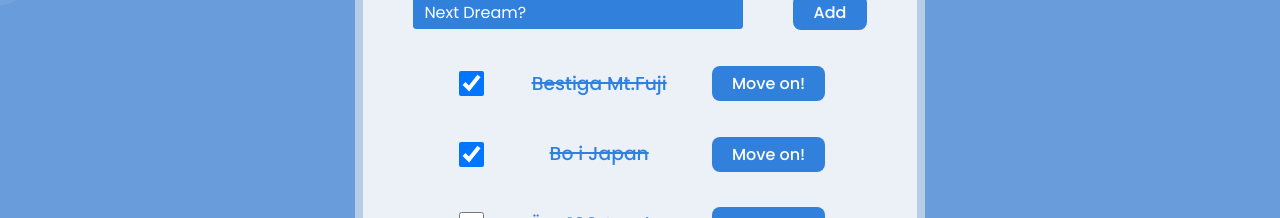
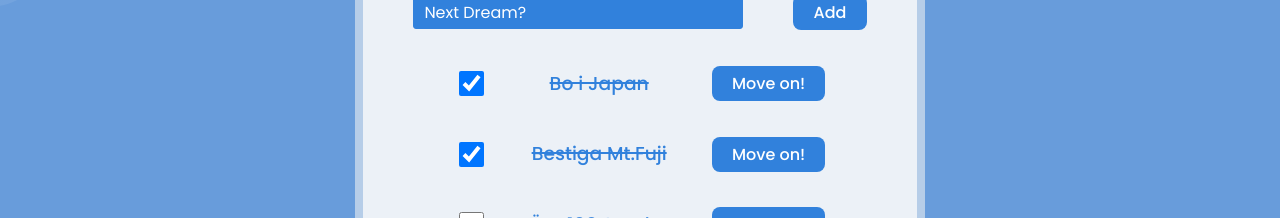
Before and after one commit to billiswruce/dreamlog, a React (Vite) app: page / in a window 1280 px wide. Shown: the part 292-510 px from the top of the page. Built offline with nearby package versions, Linux system fonts and the light colour scheme.

Commit message:
fixed sorting

```diff
--- a/src/components/DreamApp.tsx
+++ b/src/components/DreamApp.tsx
@@ -63,11 +63,8 @@
   const sortedDreams = dreams.slice().sort((a, b) => {
     if (a.isFulFilled && !b.isFulFilled) {
       return -1;
-    } else if (!a.isFulFilled && b.isFulFilled) {
-      return 1;
-    } else {
-      return a.name.localeCompare(b.name);
-    }
+    } else !a.isFulFilled && b.isFulFilled;
+    return 1;
   });
 
   return (
```
